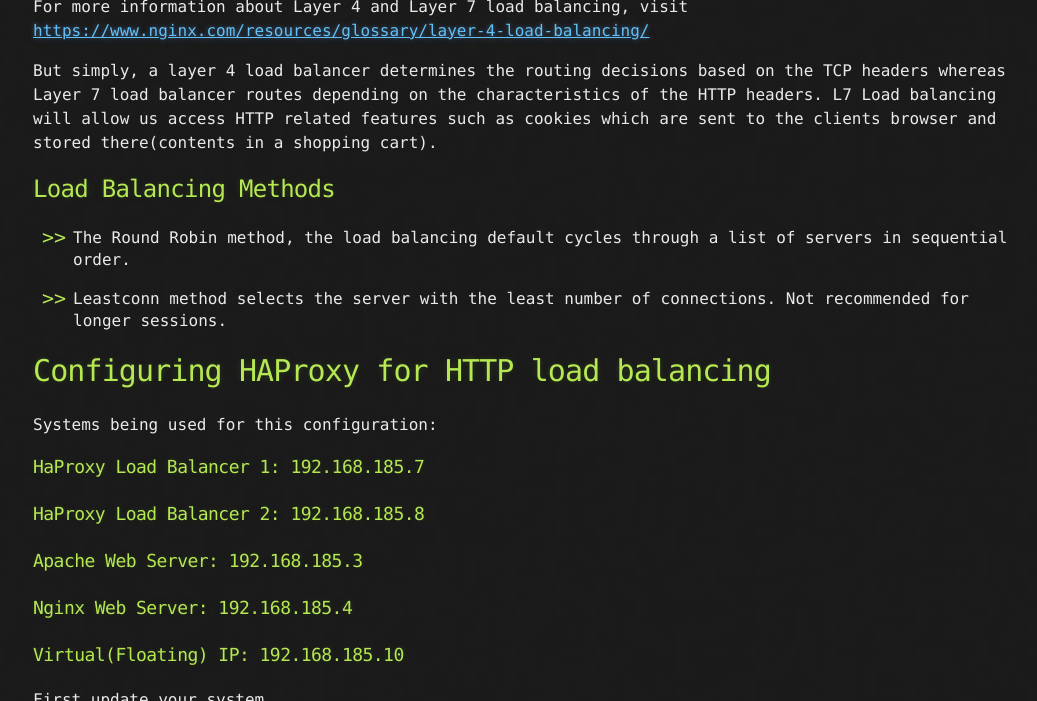
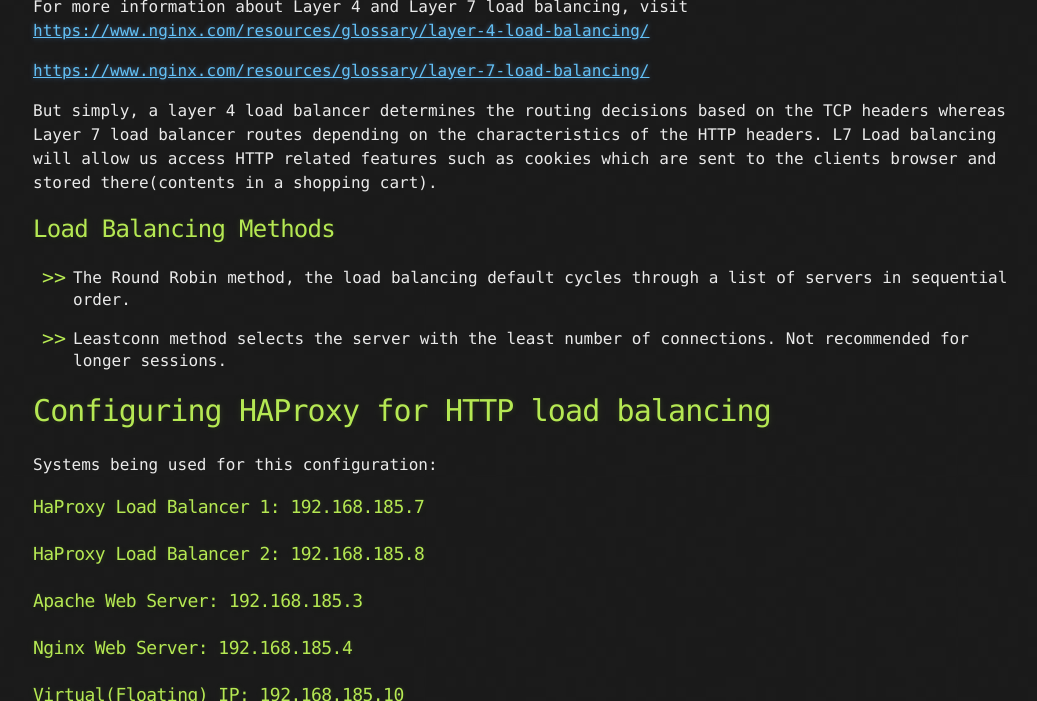
Before and after one commit to iskenyildiz/iskenhub.info, a Jekyll site: the page built from _posts/2019-09-14-Proxy.markdown, in a window 1280 px wide and 900 px high, scrolled down 1453 px, cut to the strip 199-900 px from the top of the window. Shown: the whole strip, without its empty margins (107-1144 px from the left). Built offline with Jekyll 4.4.1, drawn with Linux system fonts in a browser that asks for light colours; part of the change alters nothing that is shown.

Commit message:
Update 2019-09-14-Proxy.markdown

```diff
--- a/_posts/2019-09-14-Proxy.markdown
+++ b/_posts/2019-09-14-Proxy.markdown
@@ -47,6 +47,8 @@ VPNs are good for masking your activity online. In contrast, a proxy server does
  [![ha-diagram-animated.gif](https://i.postimg.cc/g0f7g6TJ/ha-diagram-animated.gif)](https://postimg.cc/8Fmw5sDQ)
 
  For more information about Layer 4 and Layer 7 load balancing, visit [https://www.nginx.com/resources/glossary/layer-4-load-balancing/](https://www.nginx.com/resources/glossary/layer-4-load-balancing/)
+
+ [https://www.nginx.com/resources/glossary/layer-7-load-balancing/](https://www.nginx.com/resources/glossary/layer-7-load-balancing/)
 
  But simply, a layer 4 load balancer determines the routing decisions based on the TCP headers whereas Layer 7 load balancer routes depending on the characteristics of the HTTP headers. L7 Load balancing will allow us access HTTP related features such as cookies which are sent to the clients browser and stored there(contents in a shopping cart).
 
```
